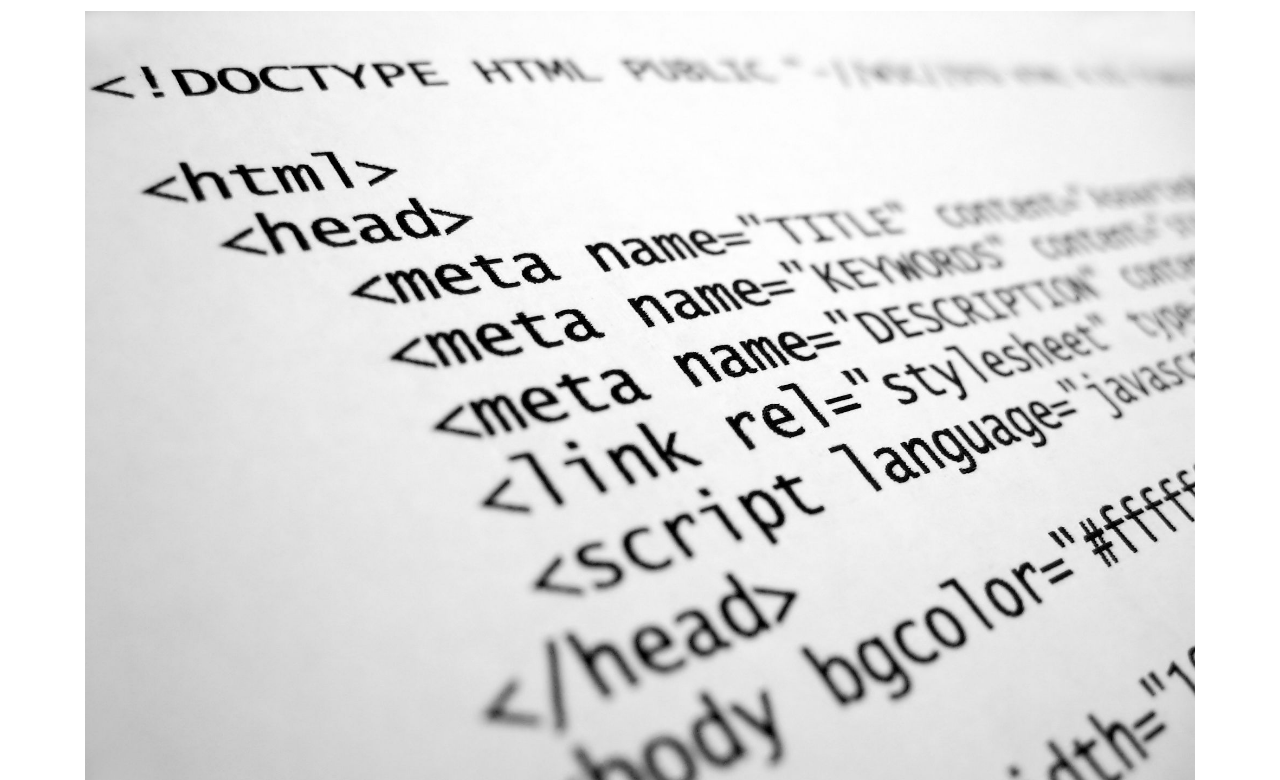
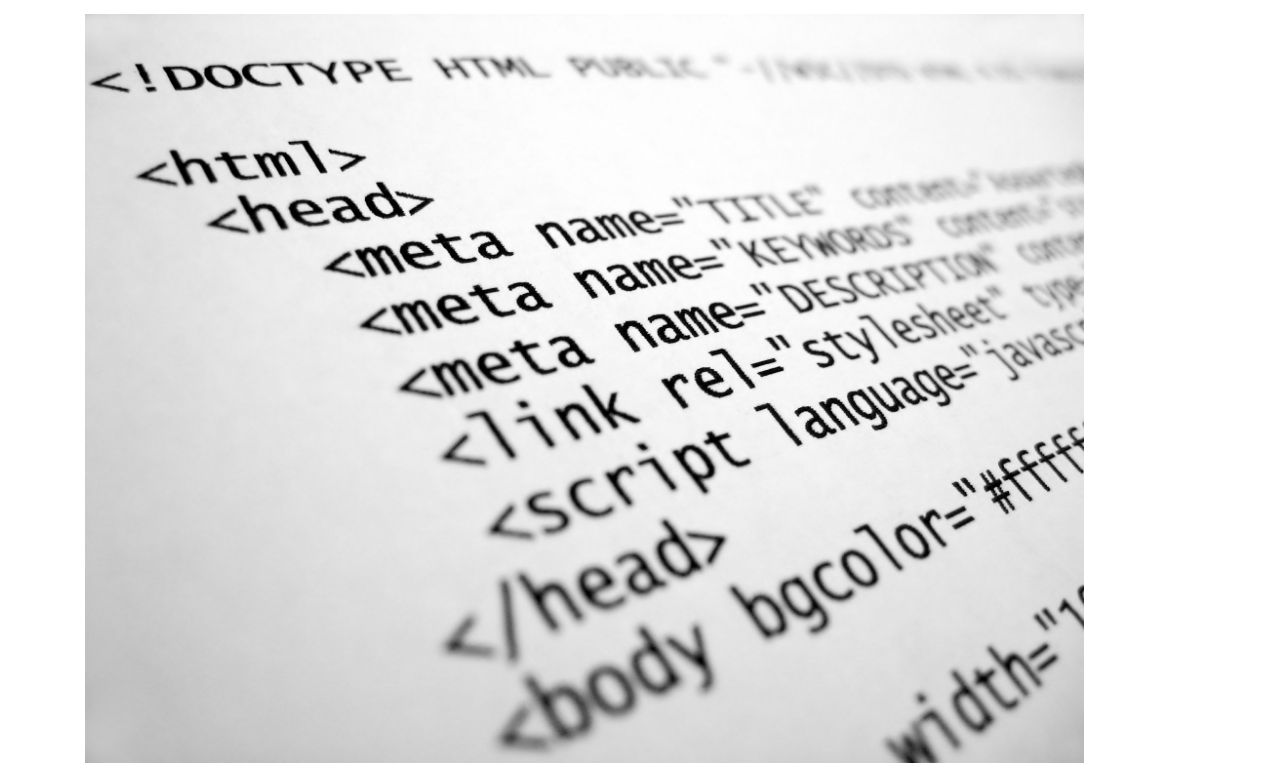
Before and after one commit to OmarMFathy219/Build-a-Portfolio-Site-Nanodegree, a plain HTML site: page index.html in a window 1280 px wide. Shown: the part 172-952 px from the top of the page. Drawn offline with nearby package versions, Linux system fonts and the light colour scheme.

Commit message:
iPad Responsive Fixed

```diff
--- a/css/style.css
+++ b/css/style.css
@@ -53,3 +53,9 @@ footer{
         font-size: 22px;
     }
 }
+@media screen and (min-width: 720px) {
+
+img{
+    width: 90%;
+}
+}
--- a/index.html
+++ b/index.html
@@ -5,7 +5,7 @@
     <meta charset="utf-8">
     <meta name="viewport" content="width=device-width, initial-scale=1.0">
     <meta http-equiv="X-UA-Compatible" content="IE=edge">
-    <title></title>
+    <title>Task</title>
     <!--  fontawesome CDN -->
     <link rel="stylesheet" href="https://use.fontawesome.com/releases/v4.7/css/all.css">
     <link rel="stylesheet" href="https://stackpath.bootstrapcdn.com/bootstrap/4.3.1/css/bootstrap.min.css">
```
Also changed, not shown: 1 other file.
